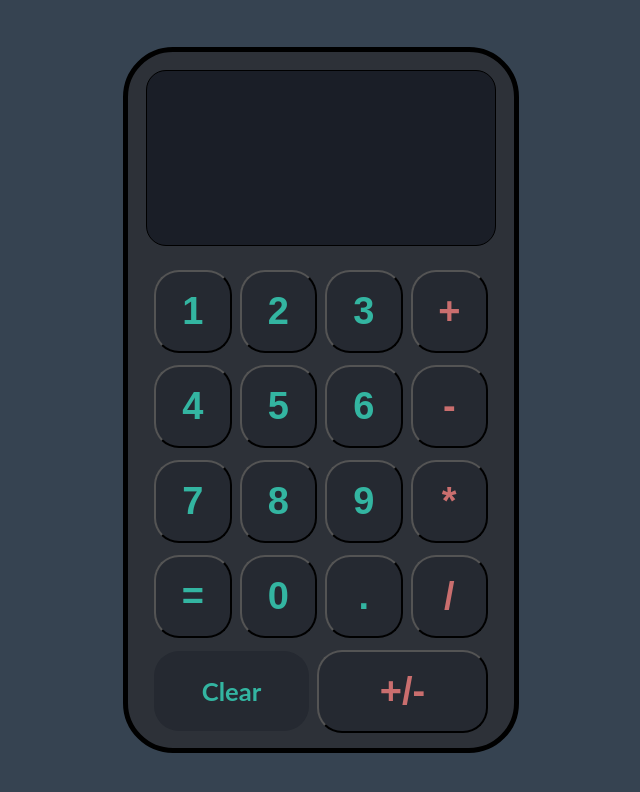
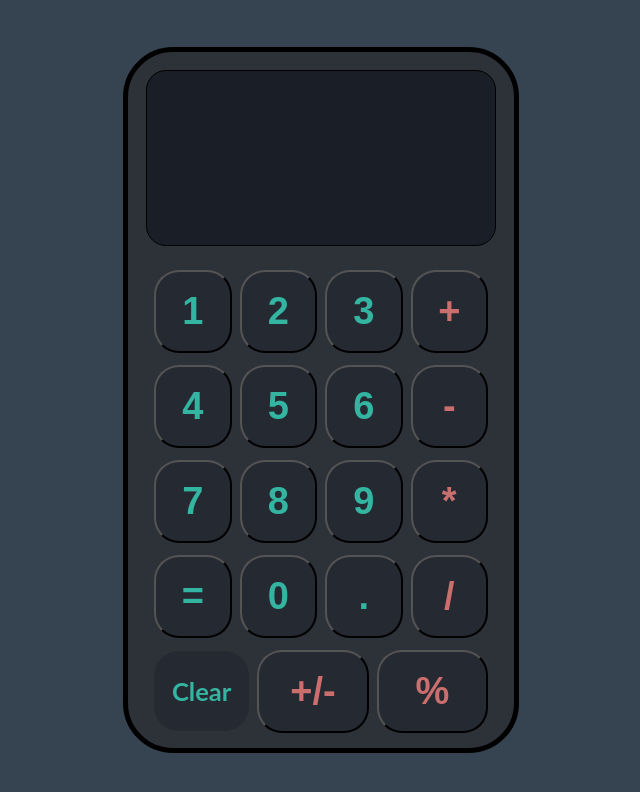
Before and after one commit to mariaRam2003/Laboratorio9, a React (Create React App) app in the folder calculadora/: page / in a window 1280 px wide. Shown: the top 792 px of the page, without its empty margins (319-959 px from the left). Built offline with nearby package versions, Linux system fonts and the light colour scheme; the HTML template or start-up script is replaced by a standard one.

Commit message:
operación "modulo".

```diff
--- a/calculadora/src/App.js
+++ b/calculadora/src/App.js
@@ -12,12 +12,36 @@ import {evaluate, prodDependencies} from 'mathjs';
     const [input, setInput] = useState('');
     const [isNegative, setIsNegative] = useState(false);
 
+    const realizarModulo = () => {
+      if (input) {
+        const operadores = ["+", "-", "*", "/", "%"];
+        const operadorIndex = input.split("").findIndex((char) => operadores.includes(char));
+
+        if (operadorIndex !== -1) {
+          const num1 = parseFloat(input.slice(0, operadorIndex));
+          const num2 = parseFloat(input.slice(operadorIndex + 1));
+
+          if (num2 !== 0) {
+            const resultado = num1 % num2;
+            setInput(resultado.toString());
+          } else {
+            setInput("ERROR");
+          }
+        } else {
+          setInput("ERROR");
+        }
+      } else {
+        alert("Por favor ingrese valores para realizar los cálculos");
+      }
+    };
+
+
     const cambiarSigno = () => {
       if (input !== "") {
         setInput(prevInput => {
           const num = parseFloat(prevInput);
           const negativo = -num;
-          setIsNegative(!isNegative);
+          setIsNegative(prevIsNegative => !prevIsNegative);
           return negativo.toString();
         });
       }
@@ -48,7 +72,11 @@ import {evaluate, prodDependencies} from 'mathjs';
           if (formattedResult < 0) {
             setInput("ERROR***");
           } else {
-            setInput(formattedResult.toString());
+            if (Number.isInteger(formattedResult)) {
+              setInput(parseInt(formattedResult).toString()); // Mostrar como entero
+            } else {
+              setInput(formattedResult.toFixed(9).toString()); // Limitar a 9 decimales
+            }
           }
         }
       } else {
@@ -57,16 +85,12 @@ import {evaluate, prodDependencies} from 'mathjs';
     };
 
 
-
-
-
-
     useEffect(() => {
       const handleKeyDown = event => {
         const { key } = event;
         if (/[0-9]/.test(key) && input.length < 9) {
           agregarInput(key);
-        } else if (key === '+' || key === '-' || key === '*' || key === '/') {
+        } else if (key === '+' || key === '-' || key === '*' || key === '/' || key === '%') {
           agregarInput(key);
         } else if (key === '=') {
           calcularResultado();
@@ -117,7 +141,7 @@ import {evaluate, prodDependencies} from 'mathjs';
             <div className='fila'>
               <ButtonClear manejarClear={() => setInput('')}>Clear</ButtonClear>
               <Button manejarClic={cambiarSigno}>+/-</Button>
-
+              <Button manejarClic={realizarModulo}>%</Button>
 
             </div>
 
```
